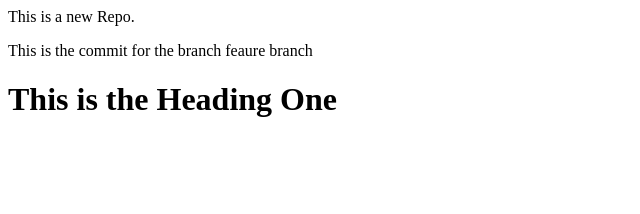
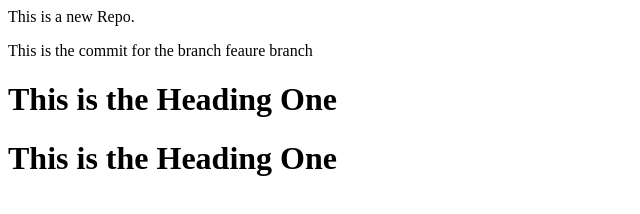
Before and after one commit to bhattisb/LocalRepo, a plain HTML site: page index.html in a window 1280 px wide. Shown: the whole page, without its empty margins (0-640 px from the left). Drawn offline with Linux system fonts and the light colour scheme.

Commit message:
Add New Heading in the Index.html

```diff
--- a/index.html
+++ b/index.html
@@ -1,3 +1,4 @@
 <p>This is a new Repo.</p>
 <p>This is the commit for the branch feaure branch</p>
 <h1>This is the Heading One</h1>
+<h1>This is the Heading One</h1>
```
